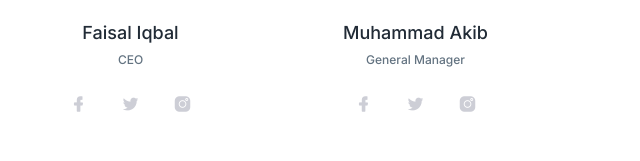
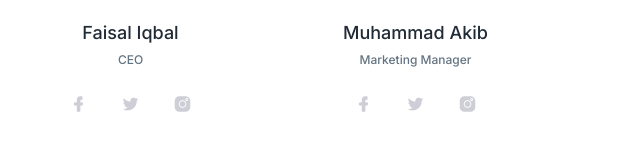
Before and after one commit to UaeHomeInternetService/ALMEHWARALMASSY, a plain HTML site: page index.html in a window 1280 px wide. Shown: the part 5799-5960 px from the top of the page, 82-722 px from the left. Drawn offline with Linux system fonts and the light colour scheme.

Commit message:
Update index.html

```diff
--- a/index.html
+++ b/index.html
@@ -789,7 +789,7 @@
               </div>
               <div class="ud-team-info">
                 <h5>Muhammad Akib</h5>
-                <h6>General Manager</h6>
+                <h6>Marketing Manager</h6>
               </div>
               <ul class="ud-team-socials">
                 <li>
```
